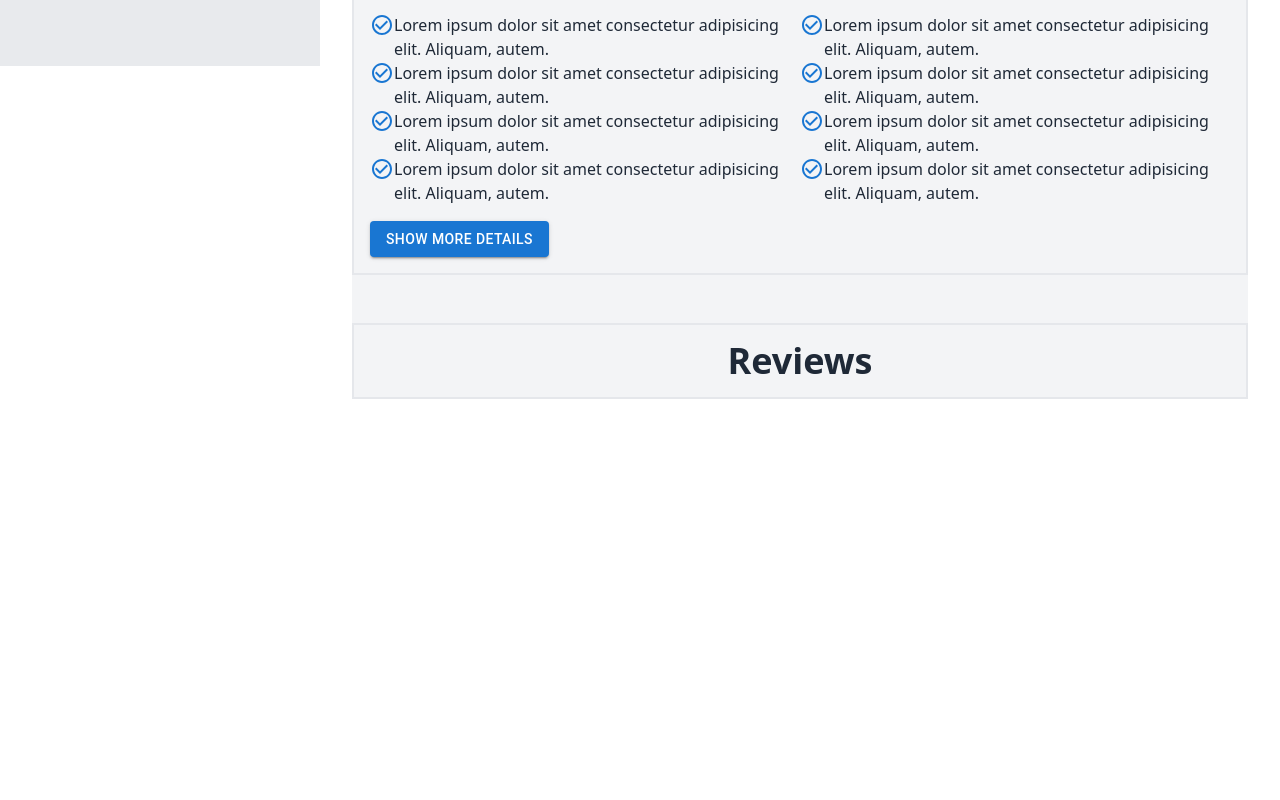
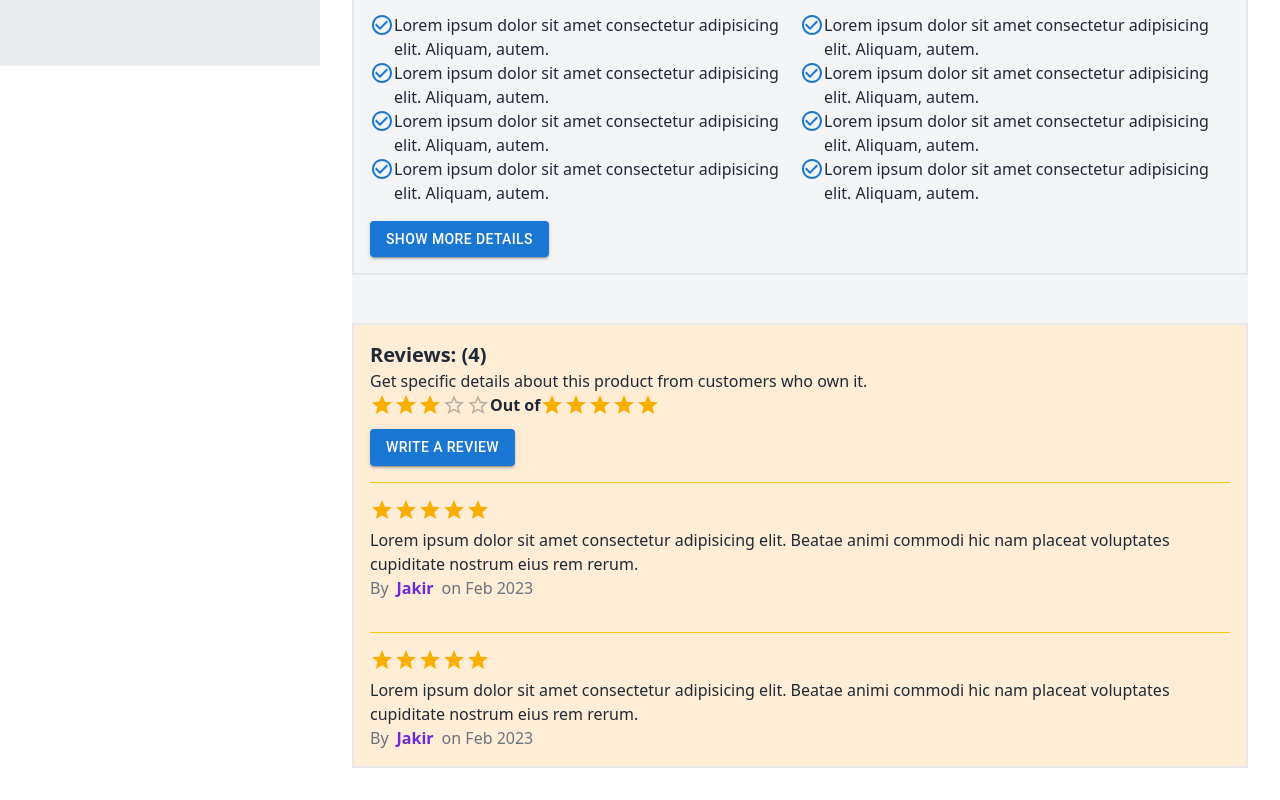
Before and after one commit to Asadullah246/drive, a React (Vite) app: page /1 in a window 1280 px wide. Shown: the part 734-1534 px from the top of the page. Before the commit the page ends 1165 px from the top, so only its background shows below. Built offline with nearby package versions, Linux system fonts and the light colour scheme.

Commit message:
Reviews added

```diff
--- a/src/components/Reviews.jsx
+++ b/src/components/Reviews.jsx
@@ -1,4 +1,6 @@
+import { Button, Rating } from "@mui/material";
 import testImage from "../assets/CardImage/download.jpg";
+import { useState } from "react";
 
 const data =
 {
@@ -10,7 +12,7 @@ const data =
     price: 300,
     uploader: "Miras",
     description: "this is a test product",
-    review: [], // atar bodol nise rating disi
+    // review: [], // nise korsi nite ta delete kore diyo
     image: testImage,
     learning_subject: [],
     total_view: 10,
@@ -19,15 +21,68 @@ const data =
     regular_price: 500,
     status: 'In Stock',
     rating: 4,
+
+    // reviews
+    descriptions: "Lorem ipsum dolor sit amet consectetur adipisicing elit. Beatae animi commodi hic nam placeat voluptates cupiditate nostrum eius rem rerum.",
+    author: "Jakir",
+    time: "on Feb 2023"
+
+
 }
 
 const Reviews = () => {
-
+    const [value, setValue] = useState(3);
+    const [beforeRating, setbeForeRating] = useState(5);
     return (
         <div>
-            <div className=" mt-4 border-2 border-black-700 p-4">
-                <div className="flex justify-around">
-                    <h2 className="text-4xl font-semibold">Reviews</h2>
+            <div className=" mt-4 border-2 border-black-700 bg-orange-100 p-4">
+                <div className="">
+                    <h2 className="text-xl font-semibold">Reviews: ({data.rating})</h2>
+                    <p>Get specific details about this product from customers who own it.</p>
+                    <div className="flex">
+                        <Rating name="read-only" value={value} readOnly
+                        // onChange={(event, newValue) => {
+                        //     setValue(newValue);
+                        // }}
+                        />
+                        <h3 className="font-semibold">Out of</h3>
+                        <Rating name="read-only" value={beforeRating} readOnly
+                        // onChange={(event, newValue) => {
+                        //     setValue(newValue);
+                        // }}
+                        />
+                    </div>
+                    <div className="mt-3 mb-4">
+                        <Button variant="contained">Write a Review</Button>
+                    </div>
+                    <div>
+                        <hr className="border-yellow-400 h-4" />
+                        <Rating name="read-only" value={beforeRating} readOnly
+                        // onChange={(event, newValue) => {
+                        //     setValue(newValue);
+                        // }}
+                        />
+                        <p>{data.descriptions}</p>
+                        <div className="flex">
+                            <p className="text-gray-500 me-2">By</p>
+                            <p><span className="font-semibold text-violet-700 me-2">{data.author}</span></p>
+                            <p className="text-gray-500">{data.time}</p>
+                        </div>
+                    </div>
+                    <div>
+                        <hr className="border-yellow-400 h-4 mt-8" />
+                        <Rating name="read-only" value={beforeRating} readOnly
+                        // onChange={(event, newValue) => {
+                        //     setValue(newValue);
+                        // }}
+                        />
+                        <p>{data.descriptions}</p>
+                        <div className="flex">
+                            <p className="text-gray-500 me-2">By</p>
+                            <p><span className="font-semibold text-violet-700 me-2">{data.author}</span></p>
+                            <p className="text-gray-500">{data.time}</p>
+                        </div>
+                    </div>
                 </div>
 
             </div>
```
